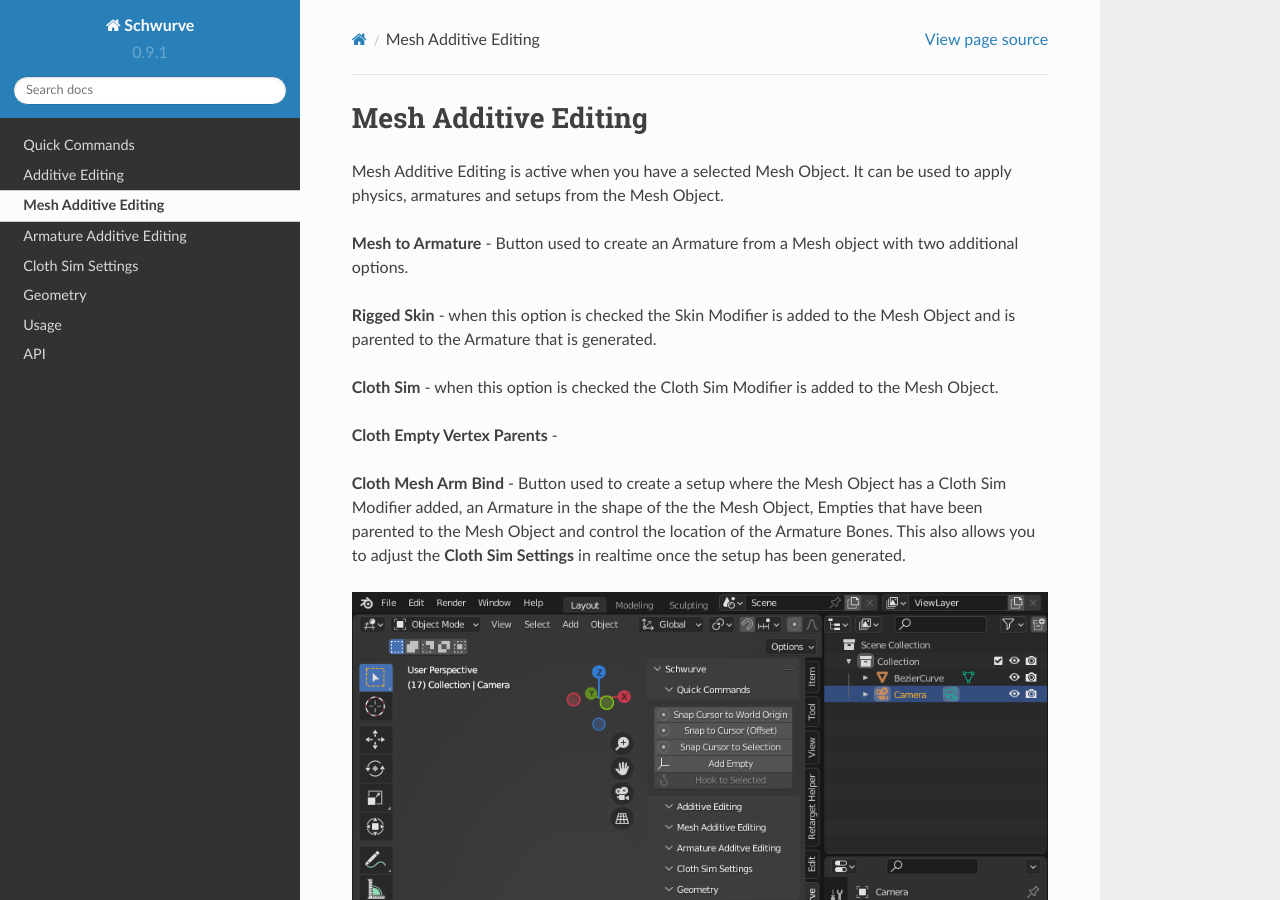
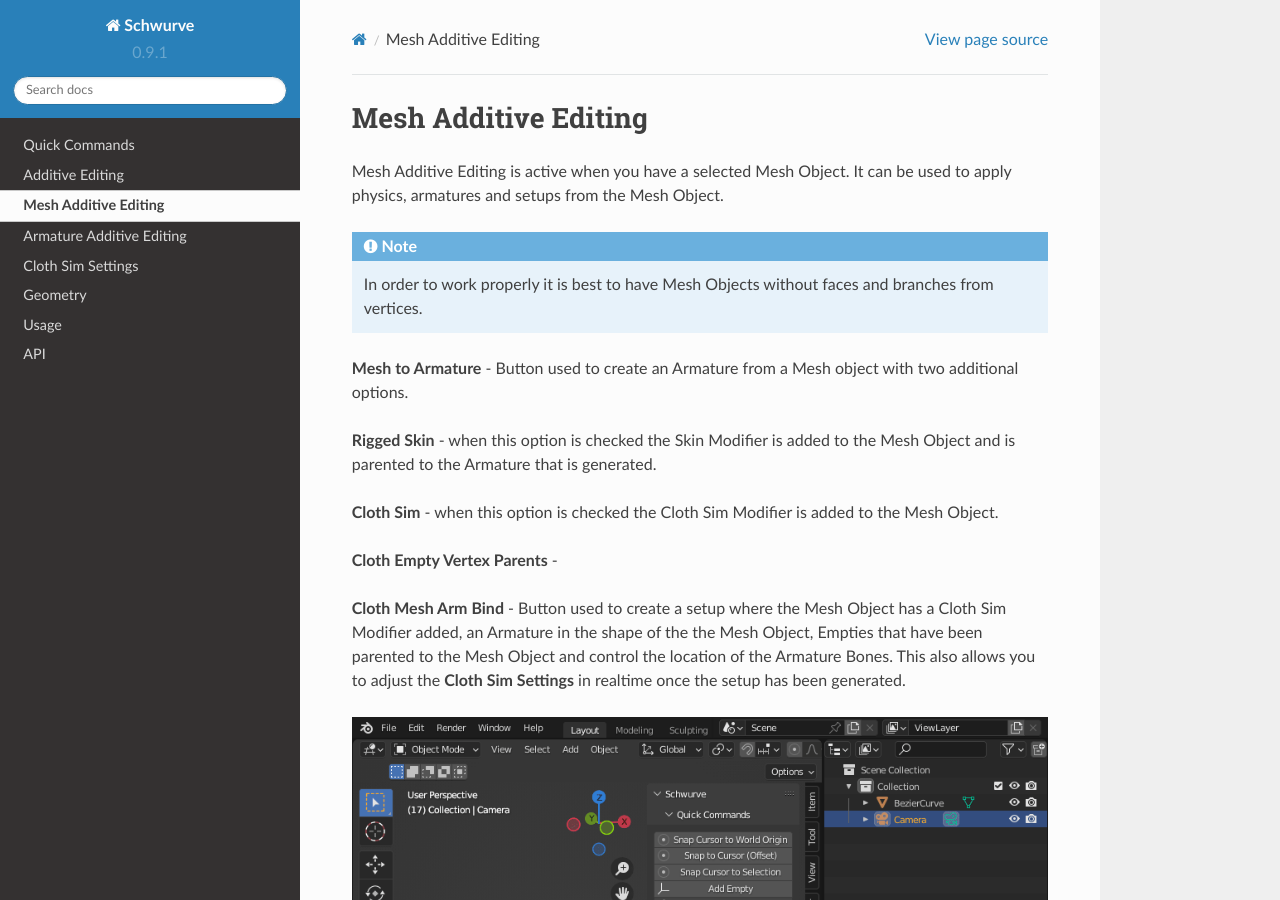
Before and after one commit to Ayjent/SchwurveTest, a Sphinx documentation site: the page built from docs/source/mesh_additive_editing.rst, in a window 1280 px wide and 900 px high. Built offline with Sphinx 7.4.7 and the Read the Docs theme 2.0.0, drawn with Linux system fonts in a browser that asks for light colours.

Commit message:
Update mesh_additive_editing.rst

```diff
--- a/docs/source/mesh_additive_editing.rst
+++ b/docs/source/mesh_additive_editing.rst
@@ -2,6 +2,9 @@
 ---------------------
 
 Mesh Additive Editing is active when you have a selected Mesh Object.  It can be used to apply physics, armatures and setups from the Mesh Object.
+
+.. note::
+   In order to work properly it is best to have Mesh Objects without faces and branches from vertices.
 
 **Mesh to Armature** - Button used to create an Armature from a Mesh object with two additional options.
 
```
